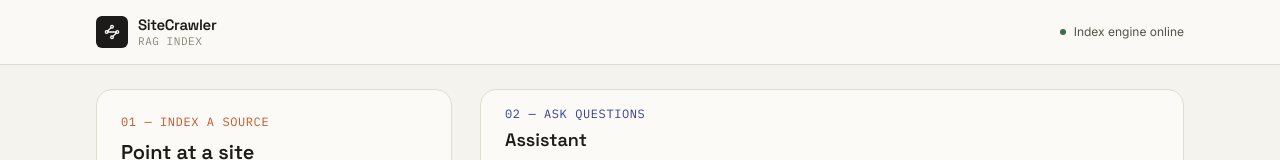
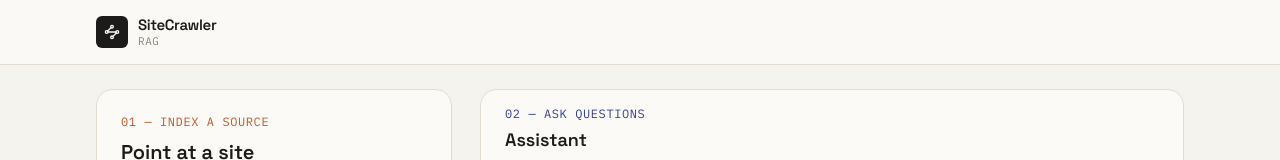
Before and after one commit to Yashmevada2807/SiteCrawler-RAG, a React (Vite) app in the folder frontend/: page / in a window 1280 px wide. Shown: the top 160 px of the page. Built offline with nearby package versions, Linux system fonts and the light colour scheme.

Commit message:
sm changes in UI

```diff
--- a/frontend/src/components/Navbar.jsx
+++ b/frontend/src/components/Navbar.jsx
@@ -13,15 +13,11 @@ const Navbar = () => {
               SiteCrawler
             </h1>
             <p className="font-mono text-[11px] uppercase tracking-wider text-ink-3">
-              RAG index
+              RAG
             </p>
           </div>
         </div>
 
-        <div className="hidden items-center gap-2 text-xs text-ink-2 md:flex">
-          <span className="h-1.5 w-1.5 rounded-full bg-sage" />
-          Index engine online
-        </div>
       </div>
     </header>
   );
```
